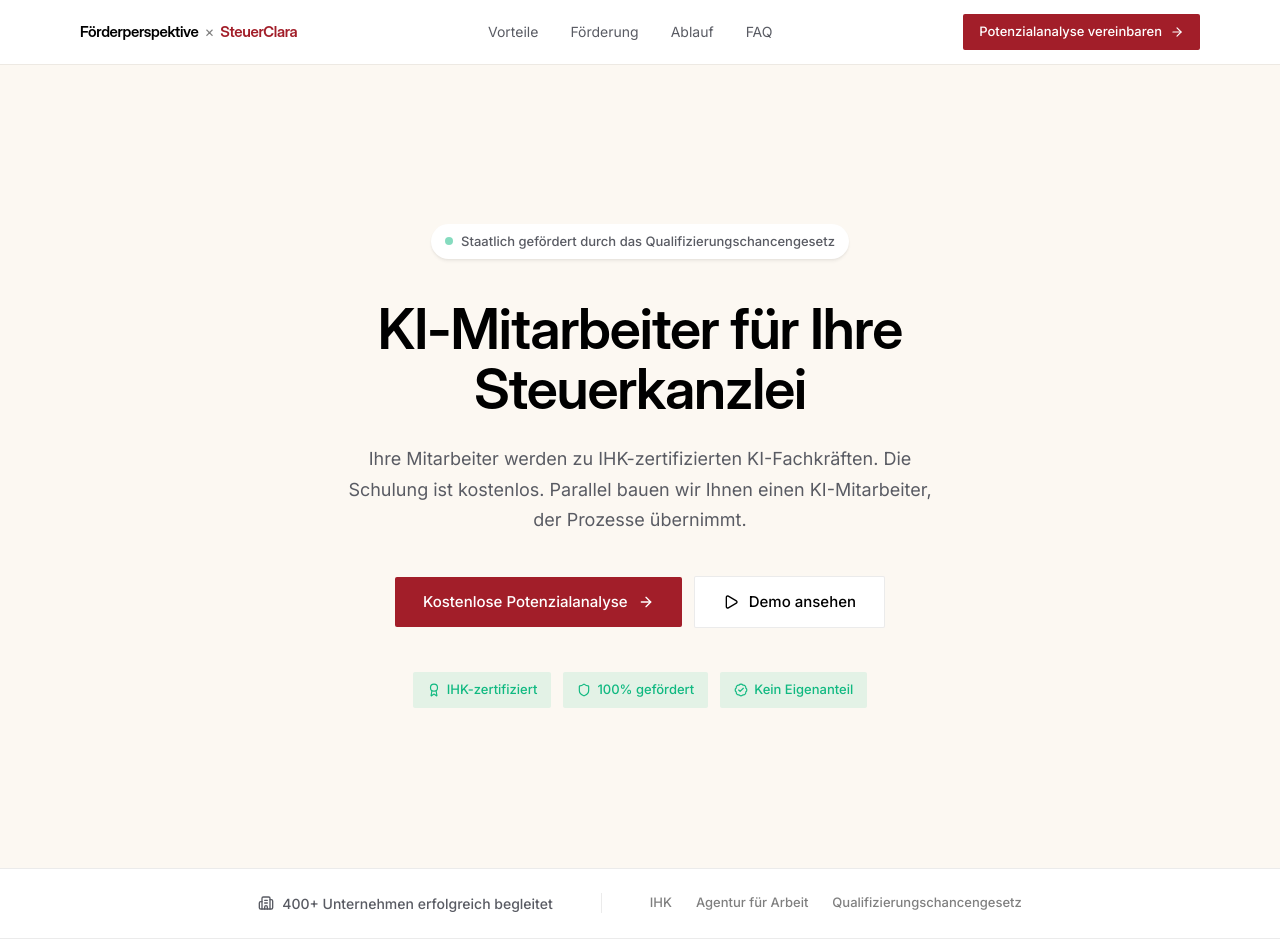
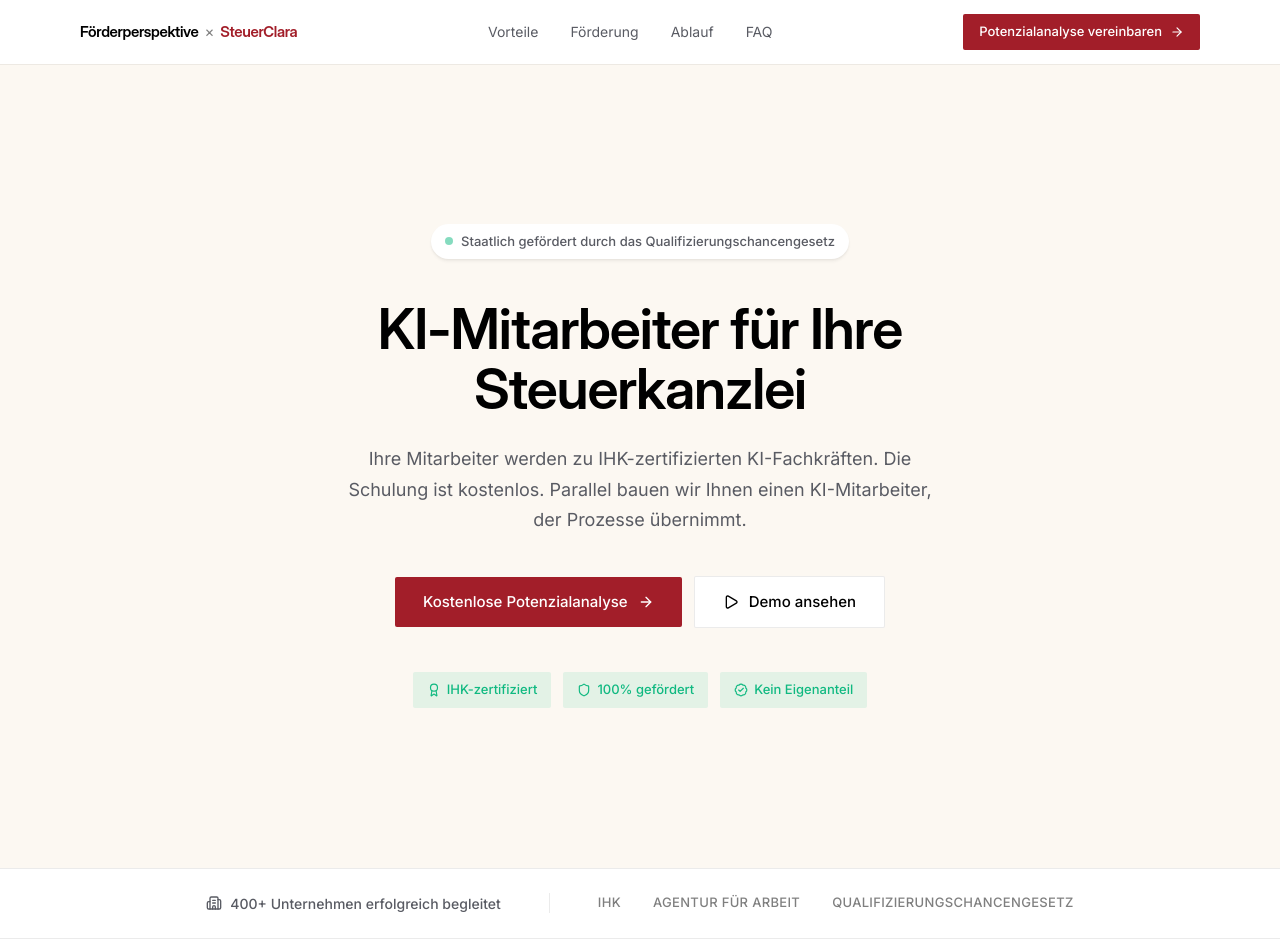
Before and after one commit to liebpmp/kanzlei-ki-lp, a React (Vite) app in the folder app/: page / in a window 1280 px wide. Shown: the top 952 px of the page. Built offline with nearby package versions, Linux system fonts and the light colour scheme; a web font is replaced by a local one.

Commit message:
v2 — Add React app source files

```diff
--- a/app/src/components/sections/SocialProof.jsx
+++ b/app/src/components/sections/SocialProof.jsx
@@ -10,7 +10,7 @@ export default function SocialProof() {
             <span className="text-[14px] font-medium">400+ Unternehmen erfolgreich begleitet</span>
           </div>
           <div className="hidden md:block w-px h-5 bg-border-light" />
-          <div className="flex flex-wrap items-center justify-center gap-6 text-[13px] text-text-muted">
+          <div className="flex flex-wrap items-center justify-center gap-8 text-[13px] text-text-muted font-medium tracking-wide uppercase">
             <span className="font-medium">IHK</span>
             <span className="font-medium">Agentur für Arbeit</span>
             <span className="font-medium">Qualifizierungschancengesetz</span>
```
